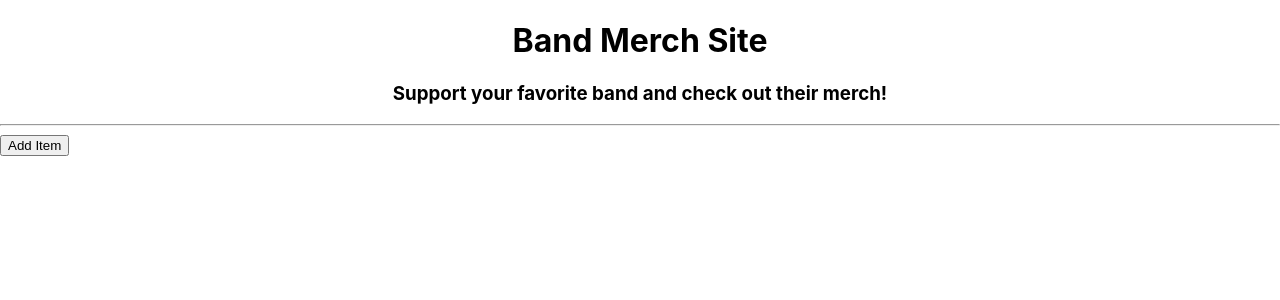
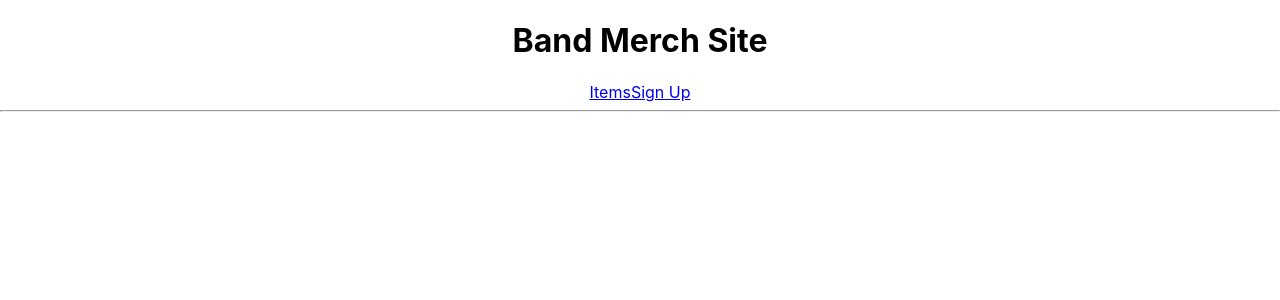
Before and after one commit to besure94/merch-site, a React (Create React App) app: page / in a window 1280 px wide. Shown: the top 300 px of the page. Built offline with nearby package versions, Linux system fonts and the light colour scheme.

Commit message:
Add react router.

```diff
--- a/package.json
+++ b/package.json
@@ -9,6 +9,7 @@
     "firebase": "^10.13.1",
     "react": "^18.2.0",
     "react-dom": "^18.2.0",
+    "react-router-dom": "^6.26.1",
     "react-scripts": "5.0.1",
     "web-vitals": "^2.1.4"
   },
--- a/src/components/App.js
+++ b/src/components/App.js
@@ -1,14 +1,22 @@
 import React from "react";
 import Header from './Header';
+import { BrowserRouter as Router, Routes, Route } from 'react-router-dom';
 import ItemControl from "./item/ItemControl";
+import SignUp from './auth/SignUp';
+import Item from "./item/Item";
 
 function App() {
   return (
-    <React.Fragment>
-      <Header/>
-      <hr/>
-      <ItemControl/>
-    </React.Fragment>
+    <Router>
+      <React.Fragment>
+        <Header/>
+        <hr/>
+        <Routes>
+          <Route path="/items" element={<ItemControl/>}/>
+          <Route path="/sign-up" element={<SignUp/>}/>
+        </Routes>
+      </React.Fragment>
+    </Router>
   );
 }
 
--- a/src/components/Header.js
+++ b/src/components/Header.js
@@ -1,10 +1,12 @@
 import React from "react";
+import { NavLink } from 'react-router-dom';
 
 function Header() {
   return (
     <div className="app-header">
       <h1>Band Merch Site</h1>
-      <h3>Support your favorite band and check out their merch!</h3>
+      <NavLink className="app-link" to="/items">Items</NavLink>
+      <NavLink className="app-link" to="/sign-up">Sign Up</NavLink>
     </div>
   );
 }
```
Also changed, not shown: 1 other file (tests, documents, lock files or other folders).
